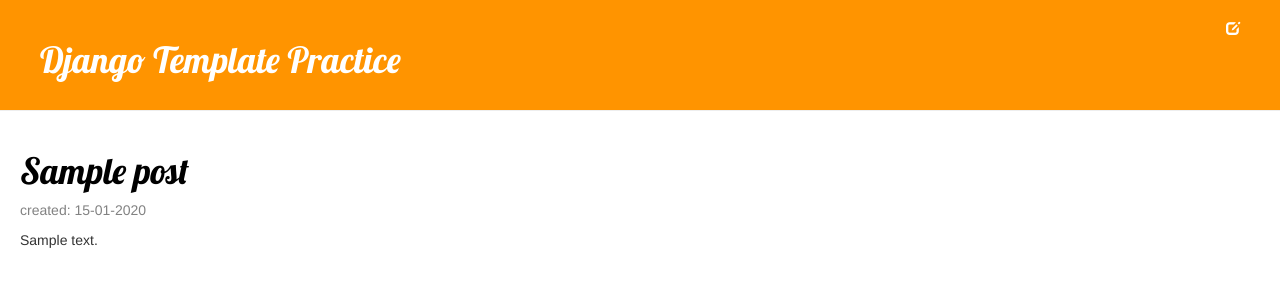
After one commit to xDiego/my-first-blog, a Django app: template blog/templates/blog/post_draft_list.html in a window 1280 px wide. The commit adds this page. Shown: the top 300 px of the page. Run offline with Django 3.2, Linux system fonts and the light colour scheme; the template is opened without the code that fills it: most values are stand-ins (such as "Sample title", 1, 10 or a date in 2020); some libraries are stand-ins or nearby versions.

Commit message:
Added Draft View page and Publish button

```diff
--- a/blog/forms.py
+++ b/blog/forms.py
@@ -6,6 +6,8 @@
         model = Post
         fields = ('title', 'text',)
 
+#This login form was created for testing purposes
+#Delete if needed or comment out
 class LoginForm(forms.Form):
     your_name = forms.CharField(label='Name', max_length=100)
     password = forms.CharField(label='Password', max_length=30)
--- a/blog/static/css/blog.css
+++ b/blog/static/css/blog.css
@@ -19,7 +19,6 @@
 }
 
 .date {
-    float: right;
     color: #828282;
 }
 
--- a/blog/templates/blog/base.html
+++ b/blog/templates/blog/base.html
@@ -15,6 +15,7 @@
     {% if user.is_authenticated %}
     <a href="{% url 'post_new' %}" class="top-menu"><span class="glyphicon glyphicon-plus"></span></a>
     {% endif %}
+    <a href="{% url 'post_draft_list' %}" class="top-menu"><span class="glyphicon glyphicon-edit"></span></a>
     <h1><a href="/">Django Template Practice</a></h1>
   </div>
 
--- /dev/null
+++ b/blog/templates/blog/post_draft_list.html
@@ -0,0 +1,11 @@
+{% extends 'blog/base.html' %}
+
+{% block content %}
+    {% for post in posts %}
+        <div class="post">
+	  <h1><a href="{% url 'blog.views.post_detail' pk=post.pk %}">{{ post.title }}</a></h1>
+	  <p class="date">created: {{ post.created_date|date:'d-m-Y' }}</p>
+	  <p>{{ post.text|truncatechars:200 }}</p>
+	</div>
+    {% endfor %}
+{% endblock %}
--- a/blog/templates/blog/post_list.html
+++ b/blog/templates/blog/post_list.html
@@ -2,14 +2,15 @@
 
 {% block content %}
   {% for post in posts%}
+      <!--{% if post.published_date %} -->
           <div class="post">
+	    <h1><a href="{% url 'post_detail' pk=post.pk %}">{{post}}</a></h1>
 	    <div class="date">
 	      <p>published: {{post.published_date}}</p>
 	    </div>
-
-    <h1><a href="{% url 'post_detail' pk=post.pk %}">{{post}}</a></h1>
 	    <p>{{post.text|linebreaks}}</p>
 
 	  </div>
+<!--      {% endif %} -->
   {% endfor %}
 {% endblock %}
--- a/blog/urls.py
+++ b/blog/urls.py
@@ -6,5 +6,8 @@
     url(r'^post/(?P<pk>[0-9]+)/$', views.post_detail, name='post_detail'),
     url(r'^post/new/$', views.post_new, name='post_new'),
     url(r'^post/(?P<pk>[0-9]+)/edit/$', views.post_edit, name='post_edit'),
+    url(r'^drafts/$', views.post_draft_list, name='post_draft_list'),
+    url(r'^post/(?P<pk>[0-9]+)/publish/$', views.post_publish, name='post_publish'),
+    #url for the our login test page, remove if needed
     url(r'^login/$', views.login, name='login'),
 ]
```
Also changed, not shown: blog/templates/blog/post_detail.html (+6 -4 lines), blog/views.py (+16 -2 lines). Lines whose indentation alone changed are shown as unchanged.
